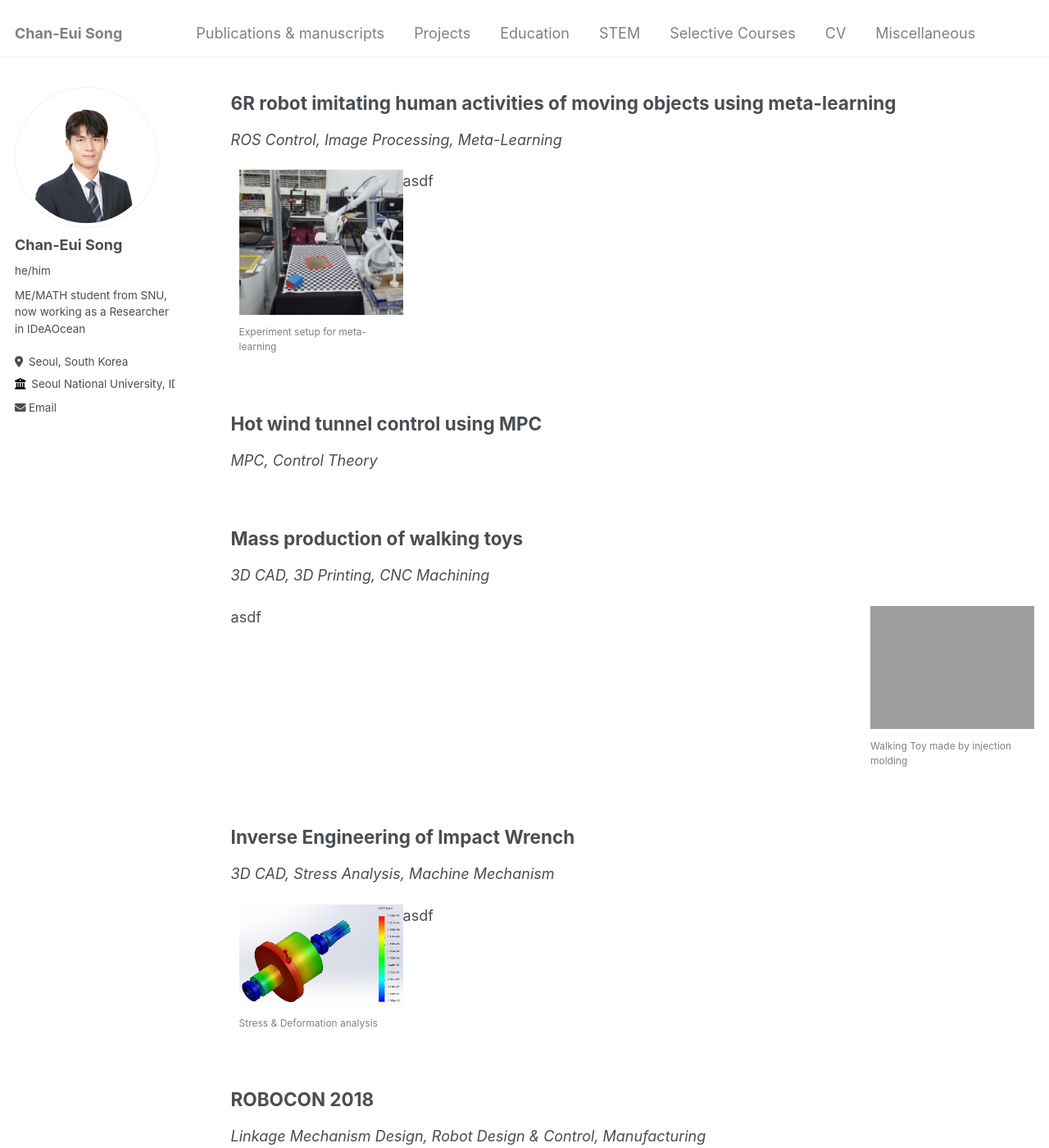
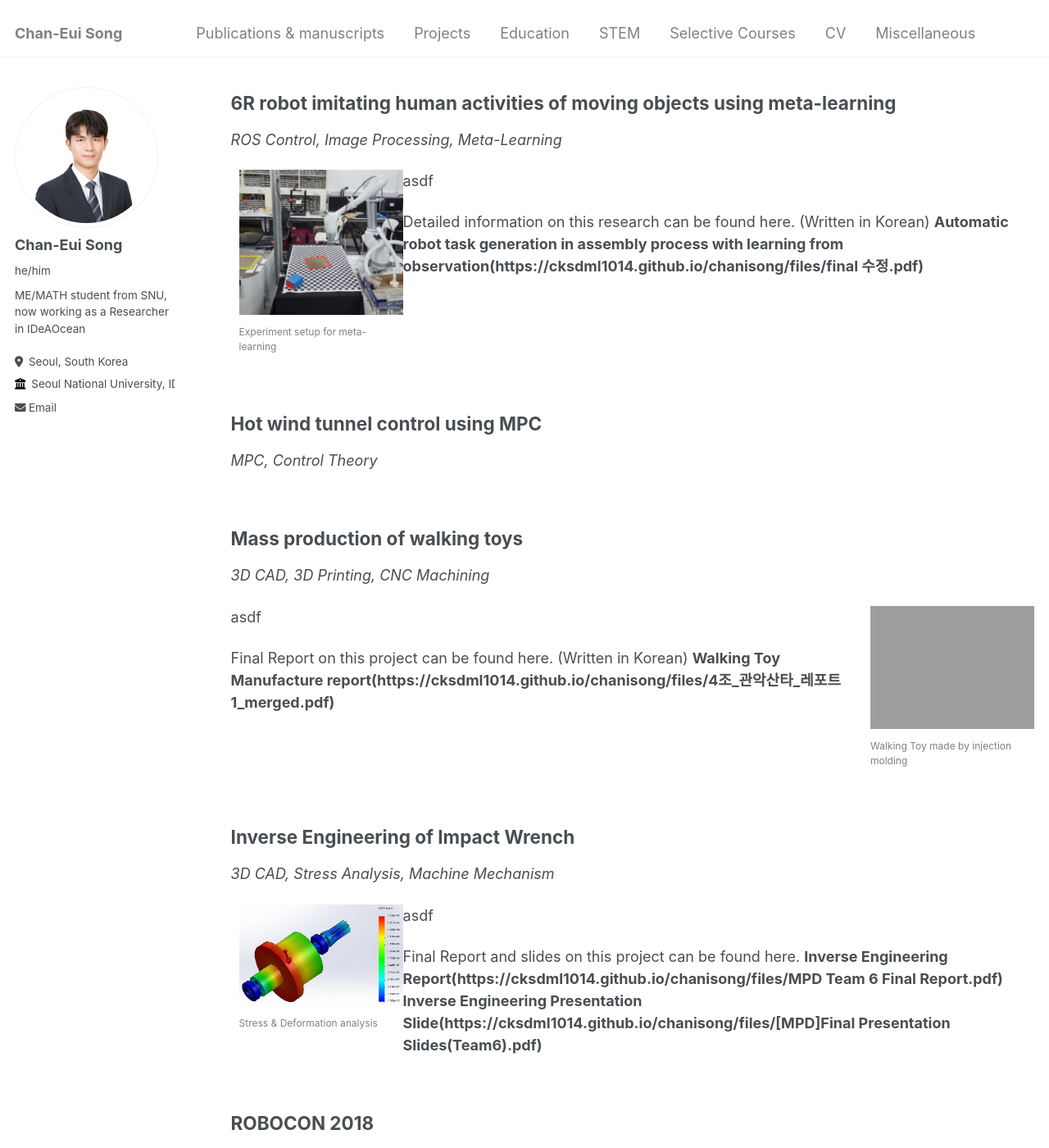
Before and after one commit to cksdml1014/chanisong, a Jekyll site: the page built from _pages/Projects.md, in a window 1280 px wide and 1400 px high, scrolled down 2629 px. Shown: the whole window at 82% size. Built offline with Jekyll 4.4.1, drawn with Linux system fonts in a browser that asks for light colours; some of the changed text lies outside the part shown.

Commit message:
Update Projects.md

```diff
--- a/_pages/Projects.md
+++ b/_pages/Projects.md
@@ -27,11 +27,11 @@ You can also try out METHEUS v1.0 from **[here](https://www.metheus.ai/)**
 asdf
 
 
-You can check more detailed introduction of the project here
+You can check a more detailed introduction of the project here **10x Coffee Machine Presentation(https://cksdml1014.github.io/chanisong/files/231222_Final Presentation_v2.pdf)**
 
 <div style="clear: both;"></div>
 
-## Origami Robot simulator
+## Origami Robot Simulator
 *Origami Kinematics, Physics simulator, Pybullet*
 <div style="float: right; width: 200px; margin: 0 0 10px 10px;">
     <img src="https://cksdml1014.github.io/chanisong/images/origamisimulator.gif" alt="Hi! I'm Chani!" style="width: 100%;">
@@ -39,6 +39,9 @@ You can check more detailed introduction of the project here
 </div>
 asdf
 
+
+
+You can check the detailed results of this research here **Origami Robot Simulator Result(https://cksdml1014.github.io/chanisong/files/starurop.pdf)**
 <div style="clear: both;"></div>
 
 ## MPC Contol on STM32H723 microcontroller
@@ -59,7 +62,7 @@ asdf
 </div>
 asdf
 
-
+Due to corporate confidentiality, detailed results are partially disclosed. **Cap Remover Automation Result(https://cksdml1014.github.io/chanisong/files/samsung_1st.pdf)**
 <div style="clear: both;"></div>
 ## Material Classification using tactile sensor Digit
 *Tactile Sensor, ResNet, Pytorch*
@@ -69,7 +72,7 @@ asdf
 </div>
 asdf
 
-
+Due to corporate confidentiality, detailed results are partially disclosed. **DIGIT Result(https://cksdml1014.github.io/chanisong/files/samsung_2nd.pdf)**
 <div style="clear: both;"></div>
 
 ## Analyzing Beam Deformation using PINN
@@ -81,6 +84,7 @@ asdf
 asdf
 
 
+Detailed information on this research can be found here. **Analyzing beam deformation problem using Deep Energy Method with various Neural Networks(https://cksdml1014.github.io/chanisong/files/PINN.pdf)**
 <div style="clear: both;"></div>
 ## 6R robot imitating human activities of moving objects using meta-learning
 *ROS Control, Image Processing, Meta-Learning*
@@ -91,7 +95,7 @@ asdf
 asdf
 
 
-
+Detailed information on this research can be found here. (Written in Korean) **Automatic robot task generation in assembly process with learning from observation(https://cksdml1014.github.io/chanisong/files/final 수정.pdf)**
 <div style="clear: both;"></div>
 ## Hot wind tunnel control using MPC
 *MPC, Control Theory*
@@ -107,6 +111,7 @@ asdf
 asdf
 
 
+Final Report on this project can be found here. (Written in Korean) **Walking Toy Manufacture report(https://cksdml1014.github.io/chanisong/files/4조_관악산타_레포트1_merged.pdf)**
 <div style="clear: both;"></div>
 ## Inverse Engineering of Impact Wrench
 *3D CAD, Stress Analysis, Machine Mechanism*
@@ -116,7 +121,7 @@ asdf
 </div>
 asdf
 
-
+Final Report and slides on this project can be found here. **Inverse Engineering Report(https://cksdml1014.github.io/chanisong/files/MPD Team 6 Final Report.pdf)** **Inverse Engineering Presentation Slide(https://cksdml1014.github.io/chanisong/files/[MPD]Final Presentation Slides(Team6).pdf)**
 <div style="clear: both;"></div>
 ## ROBOCON 2018
 *Linkage Mechanism Design, Robot Design & Control, Manufacturing*
@@ -126,5 +131,5 @@ asdf
 </div>
 asdf
 
-
+Final Report slides on this contest can be found here. **ROBOCON 2018 Report(https://cksdml1014.github.io/chanisong/files/Design Review_Group15.pdf)**
 <div style="clear: both;"></div>
```
